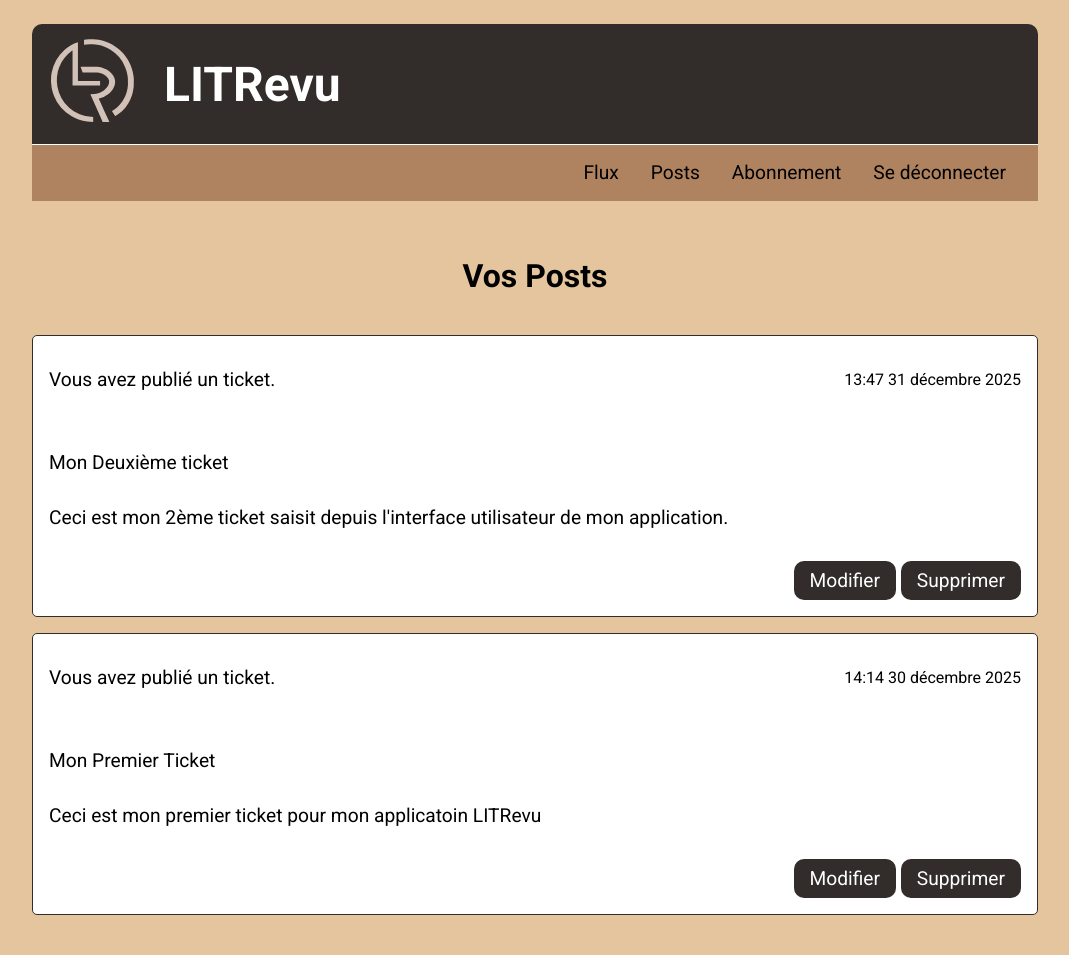
After one commit to GitDrinou/DA_Python_P09_LITRevu, a Django app: page /tickets/ in a window 1280 px wide. The commit adds this page. Shown: the whole page, without its empty margins (105-1174 px from the left). Run offline with Django 5.2, Linux system fonts and the light colour scheme; a user stored in the database is signed in; data comes from the database, SQL or seed files in the repository.

Commit message:
feat(): add posts page

```diff
--- a/litrevu/flux/templates/flux/flux.html
+++ b/litrevu/flux/templates/flux/flux.html
@@ -4,7 +4,8 @@
     <main class="main-flux">
         <section class="block-buttons">
             <ul>
-                <li><a href="{% url 'ticket' %}">Demander une critique</a></li>
+                <li><a href="{% url 'ticket_create' %}">Demander une
+                    critique</a></li>
                 <li><a href="#">Créer une critique</a></li>
             </ul>
         </section>
--- /dev/null
+++ b/litrevu/flux/templates/flux/tickets.html
@@ -0,0 +1,37 @@
+{% extends 'base.html' %}
+{% load static %}
+{% block content %}
+    <main class="main_tickets">
+    <h2>Vos Posts</h2>
+    <section class="block-articles">
+        {% for post in posts %}
+            <article>
+                <div class="article_header">
+                    <p>
+                        {% if post.content_type == 'Ticket' %}
+                            Vous avez publié un ticket.
+                        {% else %}
+                            Vous avez publié une critique.
+                        {% endif %}
+                    </p>
+                    <p class="time_txt">
+                        {{ post.time_created|date:"H:i d F Y" }}
+                    </p>
+                </div>
+                {% if post.content_type == 'Ticket' %}
+                    <p>{{ post.ticket }}</p>
+                    <p>{{ post.description }}</p>
+                {% else %}
+                    <p>{{ post.headline }}</p>
+                    <p>{{ post.body }}</p>
+                {% endif %}
+
+                <div class="btn-grp-action">
+                    <button class="btn-action">Modifier</button>
+                    <button class="btn-action">Supprimer</button>
+                </div>
+            </article>
+        {% endfor %}
+    </section>
+    </main>
+{% endblock %}
--- a/litrevu/flux/views.py
+++ b/litrevu/flux/views.py
@@ -2,10 +2,10 @@ from typing import Iterable
 from django.db.models import Model
 from itertools import chain
 
-from . import forms
-from django.shortcuts import render, redirect
+from django.shortcuts import render, redirect, get_object_or_404
 from django.contrib.auth.decorators import login_required
 
+from . import forms, models
 from .models import Review, Ticket
 
 
@@ -23,9 +23,20 @@ def flux_page(request):
 
 
 @login_required
-def ticket_page(request):
-    """ Adds a new ticket """
-    form = forms.TicketForm()
+def add_or_update_ticket(request, ticket_id=None):
+    """ Adds or updates a ticket
+        Args:
+            request: HttpRequest
+            ticket_id: id of the ticket to be updated. By default: None
+    """
+    if ticket_id:
+        ticket = get_object_or_404(models.Ticket, id=ticket_id,
+                                   user=request.user)
+        form = forms.TicketForm(request.POST or None, request.FILES or None,
+                                instance=ticket)
+    else:
+        form = forms.TicketForm(request.POST or None, request.FILES or None)
+
     if request.method == 'POST':
         form = forms.TicketForm(request.POST, request.FILES)
         if form.is_valid():
@@ -40,3 +51,18 @@ def ticket_page(request):
         'flux/ticket_form.html',
         context={'form': form}
     )
+
+
+@login_required
+def get_posts(request):
+    """ Returns a list of all tickets """
+    tickets = Ticket.objects.all()
+    reviews = Review.objects.all()
+    list_tickets: Iterable[Model] = tickets.filter(user=request.user)
+    list_reviews: Iterable[Model] = reviews.filter(user=request.user)
+    posts = sorted(
+        chain(list_tickets, list_reviews),
+        key=lambda obj: obj.time_created,
+        reverse=True
+    )
+    return render(request, 'flux/tickets.html', context={'posts': posts})
--- a/litrevu/litrevu/urls.py
+++ b/litrevu/litrevu/urls.py
@@ -32,5 +32,8 @@ urlpatterns = [
     path('logout/', authentication.views.logout_user, name='logout'),
     path('home/', flux.views.flux_page, name='home'),
     path('signup/', authentication.views.signup_page, name='signup'),
-    path('ticket/', flux.views.ticket_page, name='ticket')
+    path('ticket/', flux.views.add_or_update_ticket, name='ticket_create'),
+    path('ticket/<int:ticket_id>/edit/', flux.views.add_or_update_ticket,
+         name='ticket_edite'),
+    path('tickets/', flux.views.get_posts, name='tickets'),
 ] + static(settings.MEDIA_URL, document_root=settings.MEDIA_ROOT)
--- a/litrevu/static/litrevu/styles.css
+++ b/litrevu/static/litrevu/styles.css
@@ -84,7 +84,8 @@ h2 {
 
 .main-signup,
 .main-login,
-.main-flux{
+.main-flux,
+.main_tickets {
     margin-top: 0.5em;
 }
 
@@ -161,7 +162,8 @@ h2 {
 .btn-connexion,
 .btn-signup,
 .btn-send,
-.btn-flux-create {
+.btn-flux-create,
+.btn-action {
     margin-top: 1rem;
     border: none;
     font-size: 1.2rem;
@@ -195,7 +197,8 @@ h2 {
     font-size: 0.9rem;
 }
 
-.main-flux {
+.main-flux,
+.main_tickets {
     margin-top: 3.5rem;
     .block-buttons {
         width: 100%;
@@ -257,6 +260,18 @@ h2 {
                 }
             }
         }
+    }
+}
+
+.main_tickets {
+    .block-articles {
+        margin-top: 1rem;
+        p {
+            padding:1rem 0;
+        }
+    }
+    .btn-grp-action {
+        text-align: right;
     }
 }
 
@@ -326,7 +341,8 @@ h2 {
         padding: 0 48px;
     }
 
-    .main-flux {
+    .main-flux,
+    .main_tickets {
         .block-buttons {
             width: 100%;
             height: fit-content;
@@ -347,6 +363,7 @@ h2 {
                     display: flex;
                     justify-content: space-between;
                     margin-bottom: 1.75rem;
+                    align-items: center;
                 }
                 .time_txt {
                     padding:0;
@@ -363,7 +380,6 @@ h2 {
                         width: 250px;
                     }
                 }
-
             }
 
         }
--- a/litrevu/templates/base.html
+++ b/litrevu/templates/base.html
@@ -19,7 +19,7 @@
                     <nav>
                         <ul>
                             <li><a href="{% url 'home' %}">Flux</a></li>
-                            <li><a href="#">Posts</a></li>
+                            <li><a href="{% url 'tickets' %}">Posts</a></li>
                             <li><a href="#">Abonnement</a></li>
                             <li><a href="{% url 'logout' %}">Se
                                 déconnecter</a></li>
```
